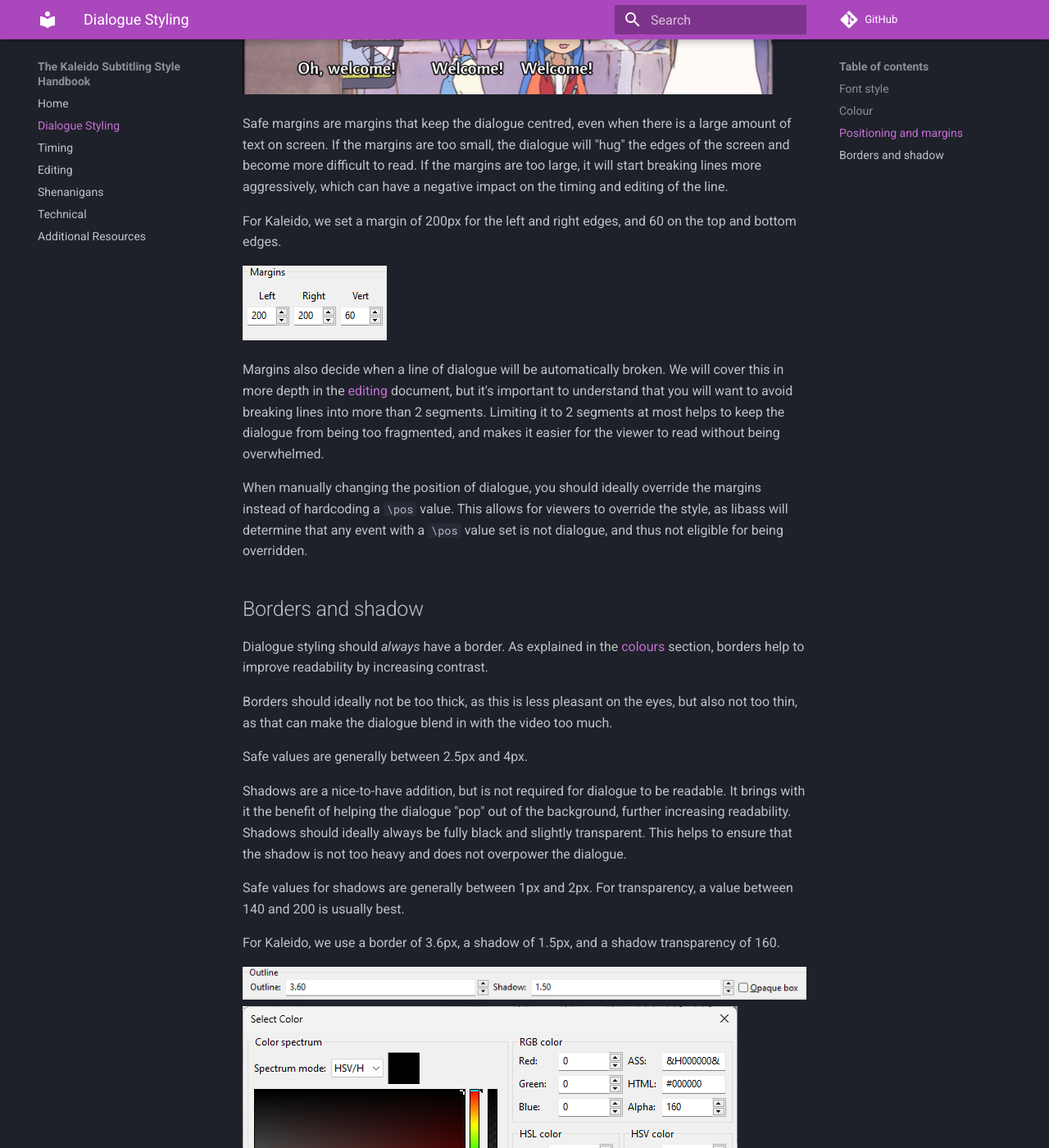
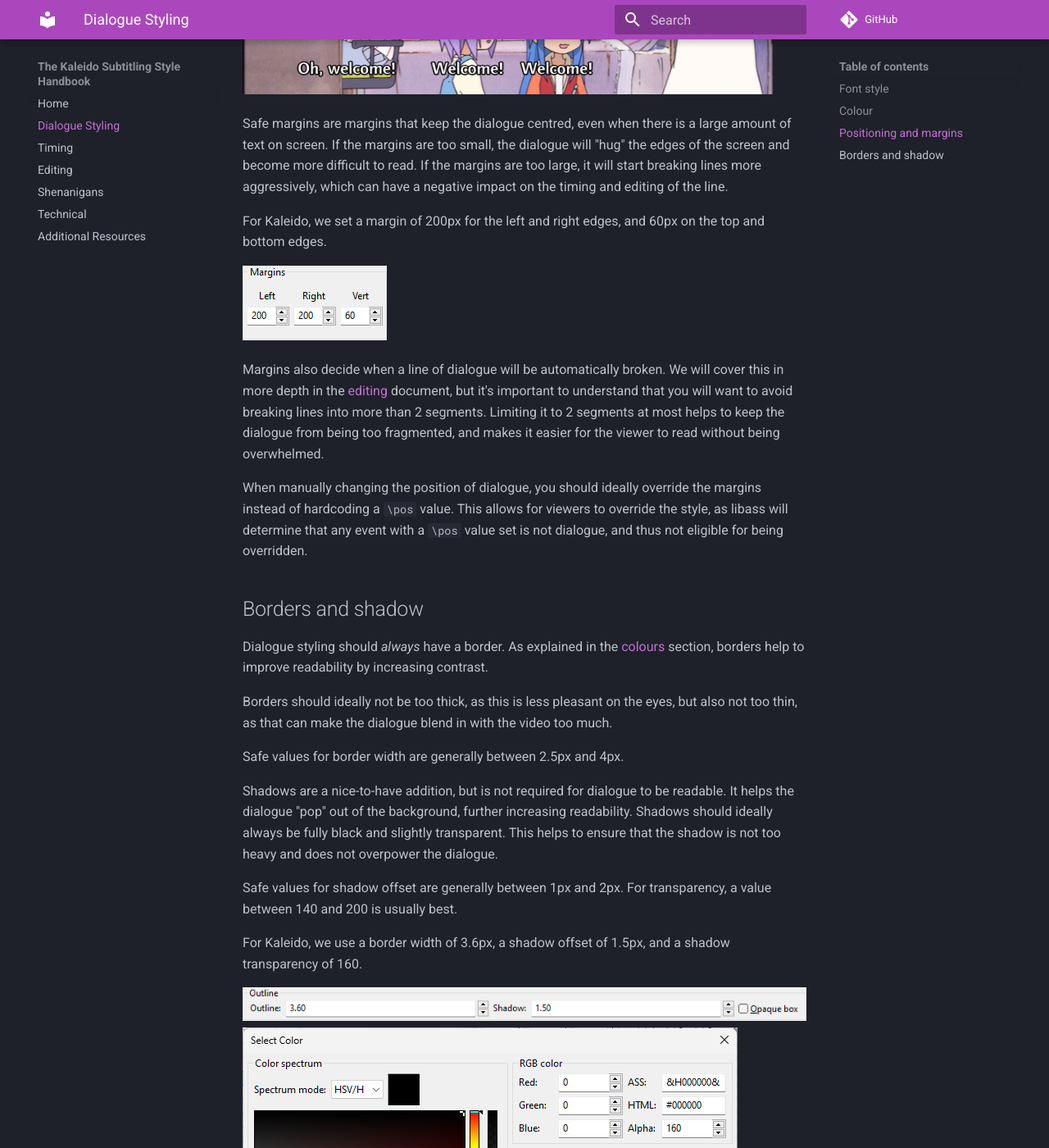
Before and after one commit to Kaleido-subs/style-guide, an MkDocs documentation site: the page built from docs/dialogue_styling.md, in a window 1280 px wide and 1400 px high, scrolled down 6220 px. Shown: the whole window at 82% size. Built offline with MkDocs 1.6.1 and Material for MkDocs 9.7.7, drawn with Linux system fonts in a browser that asks for light colours; comment, search, counter and statistics services are not loaded.

Commit message:
styling: Proof-read
- Use CSS standard terms for border/shadow
- Improve image alt text

```diff
--- a/docs/dialogue_styling.md
+++ b/docs/dialogue_styling.md
@@ -182,7 +182,7 @@ and be avoided in important scenes
 so as not to distract the viewer's attention.
 We will cover this in more depth in the [shenanigans](./shenanigans.md) document.
 
-![More "fun" positioning](./img/styling/wacky-positioning.png)
+![Example of "fun" positioning: multiple "Welcome!" lines each horizontally aligned to the speaker](./img/styling/wacky-positioning.png)
 
 Safe margins are margins
 that keep the dialogue centred,
@@ -197,9 +197,9 @@ on the timing and editing of the line.
 
 For Kaleido,
 we set a margin of 200px for the left and right edges,
-and 60 on the top and bottom edges.
+and 60px on the top and bottom edges.
 
-![Kaleido's default margins](./img/styling/kaleido-house-style-margins.png)
+![Kaleido's default margins: Left 200, Right 200, Vert 60](./img/styling/kaleido-house-style-margins.png)
 
 Margins also decide when a line of dialogue will be automatically broken.
 We will cover this in more depth in the [editing](./editing.md) document,
@@ -228,24 +228,24 @@ as this is less pleasant on the eyes,
 but also not too thin,
 as that can make the dialogue blend in with the video too much.
 
-Safe values are generally between 2.5px and 4px.
+Safe values for border width are generally between 2.5px and 4px.
 
 Shadows are a nice-to-have addition,
 but is not required for dialogue to be readable.
-It brings with it the benefit of helping the dialogue "pop" out of the background,
+It helps the dialogue "pop" out of the background,
 further increasing readability.
 Shadows should ideally always be fully black
 and slightly transparent.
 This helps to ensure that the shadow is not too heavy
 and does not overpower the dialogue.
 
-Safe values for shadows are generally between 1px and 2px.
+Safe values for shadow offset are generally between 1px and 2px.
 For transparency,
 a value between 140 and 200 is usually best.
 
 For Kaleido,
-we use a border of 3.6px,
-a shadow of 1.5px,
+we use a border width of 3.6px,
+a shadow offset of 1.5px,
 and a shadow transparency of 160.
 
 ![Kaleido's default borders and shadows](./img/styling/kaleido-house-style-outline.png)
```
